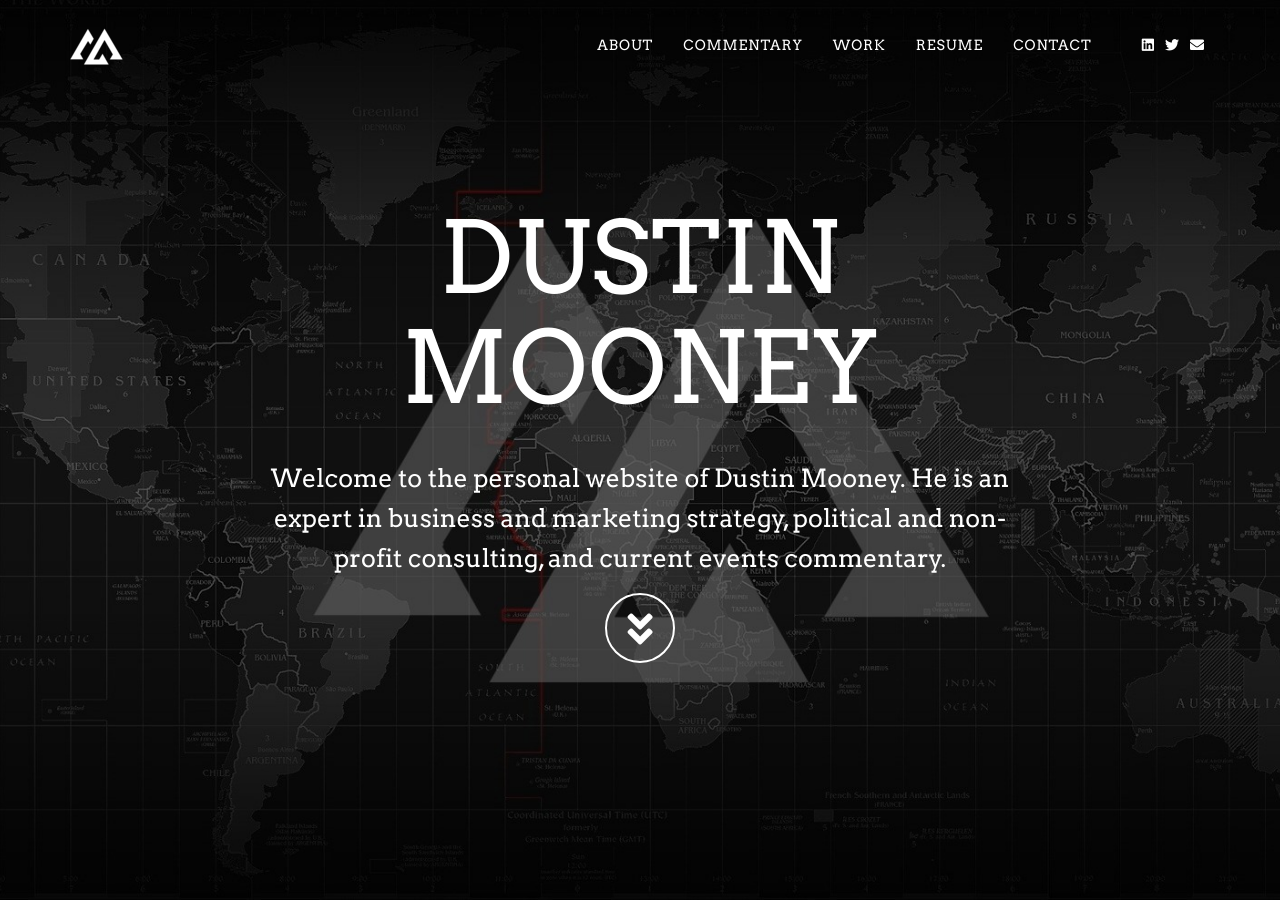
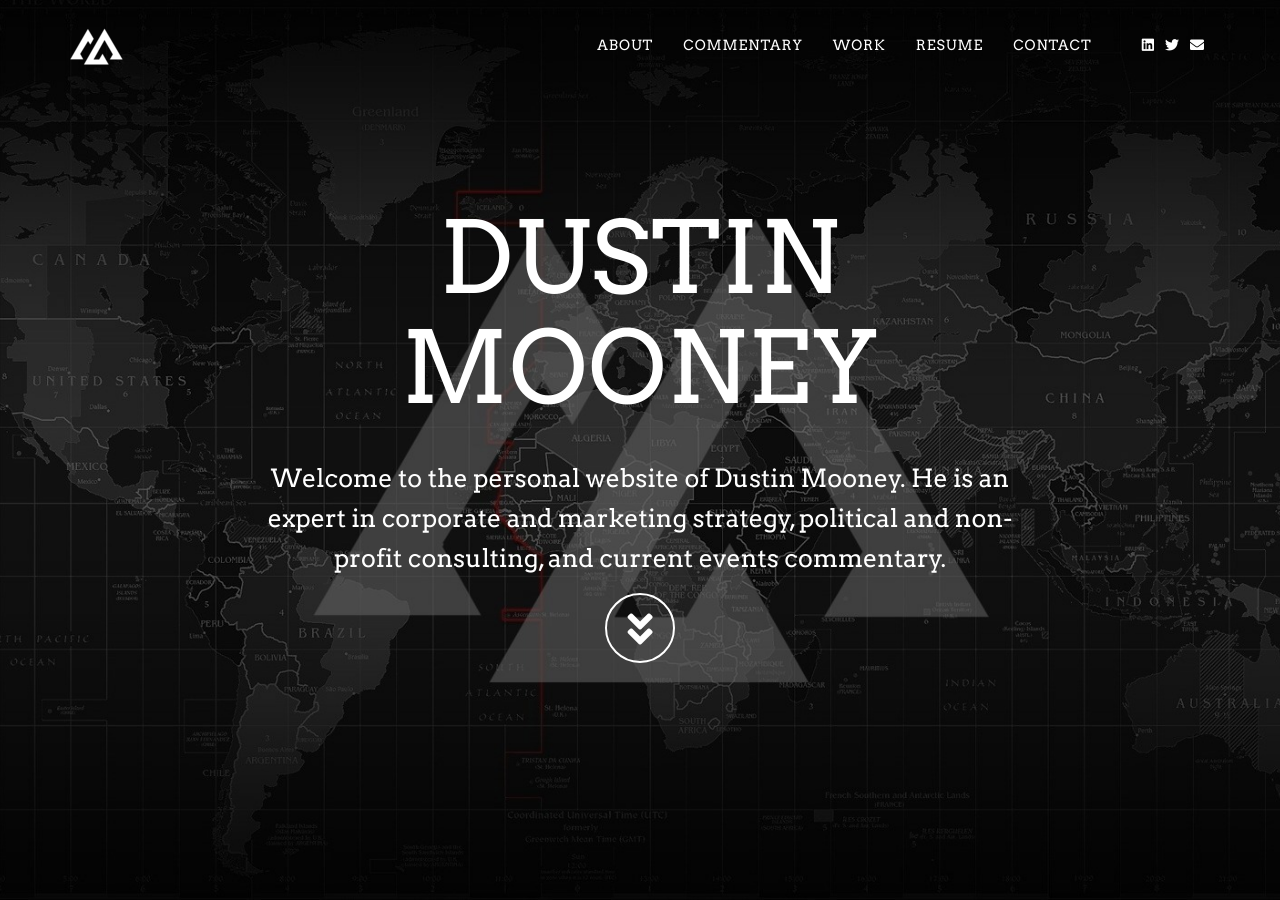
Before and after one commit to dustinwmooney/dustinmooney.website, a Jekyll site: the page built from index.html, in a window 1280 px wide and 900 px high. Built offline with Jekyll 4.4.1, drawn with Linux system fonts in a browser that asks for light colours; nearby versions of some CDN libraries.

Commit message:
Update header.html

```diff
--- a/_includes/header.html
+++ b/_includes/header.html
@@ -5,7 +5,7 @@
                 <div class="row">
                     <div class="col-md-8 col-md-offset-2">
                         <h1 class="brand-heading">{{ site.title }}</h1>
-                        <p class="intro-text">Welcome to the personal website of Dustin Mooney. He is an expert in business and marketing strategy, political and non-profit consulting, and current events commentary.<br>
+                        <p class="intro-text">Welcome to the personal website of Dustin Mooney. He is an expert in corporate and marketing strategy, political and non-profit consulting, and current events commentary.<br>
                         <a href="#aboutblock" class="btn btn-circle page-scroll">
                             <i class="fa fa-angle-double-down animated"></i>
                         </a>
```
